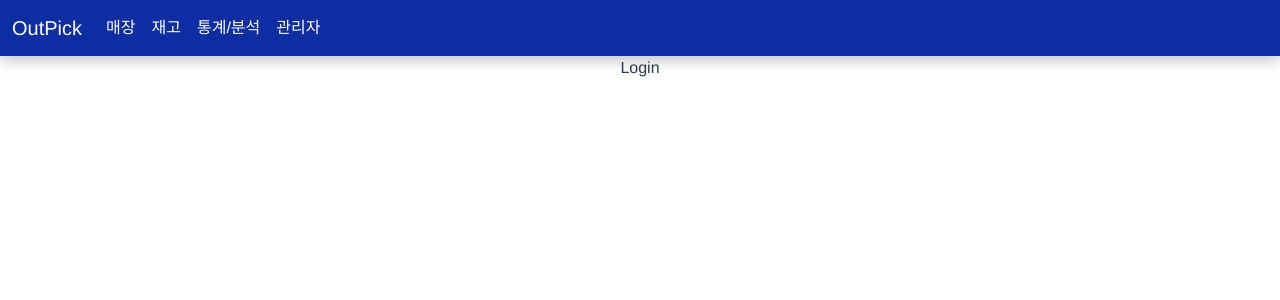
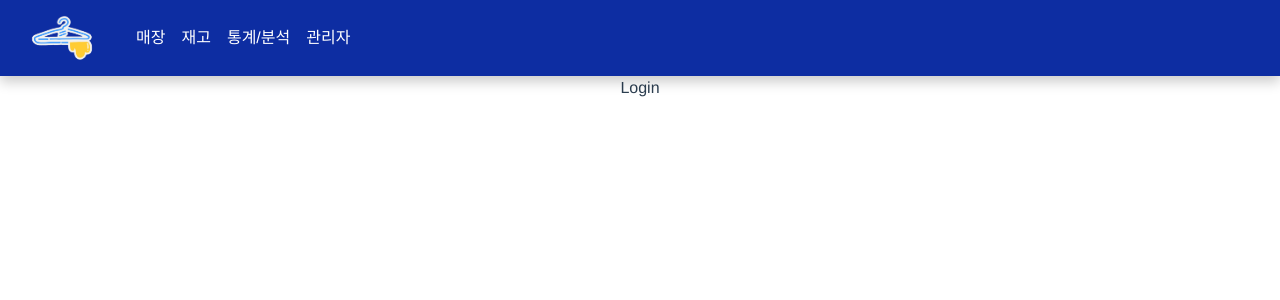
Before and after one commit to nbbb9/be05-fin-OutPick_Frontend, a Vue app: page / in a window 1280 px wide. Shown: the top 300 px of the page. Built offline with nearby package versions, Linux system fonts and the light colour scheme.

Commit message:
add Logo

```diff
--- a/src/App.vue
+++ b/src/App.vue
@@ -1,7 +1,7 @@
 <template>
   <nav class="navbar navbar-expand-lg">
     <div class="container-fluid">
-      <router-link class="navbar-brand text-white" :to="{ name : 'Login' }">OutPick</router-link>
+      <router-link class="navbar-brand text-white" :to="{ name : 'Login' }"><img src="./assets/로고_이미지.png" alt=""></router-link>
 
       <!-- 누르면 항목들이 나오는 버튼 -->
       <button class="navbar-toggler" type="button" data-bs-toggle="collapse" data-bs-target="#navbarNav" aria-controls="navbarNav" aria-expanded="false" aria-label="Toggle navigation">
@@ -60,4 +60,13 @@ nav{
   box-shadow: 0 6px 12px rgba(0, 0, 0, 0.2); /* 강조된 그림자 효과 */
 }
 
+.navbar-nav{
+  /* 가운데 정렬... */
+}
+
+img{
+  width: 100px;
+  height: 50px;
+}
+
 </style>
```
Also changed, not shown: src/assets/로고_이미지.png (added).
